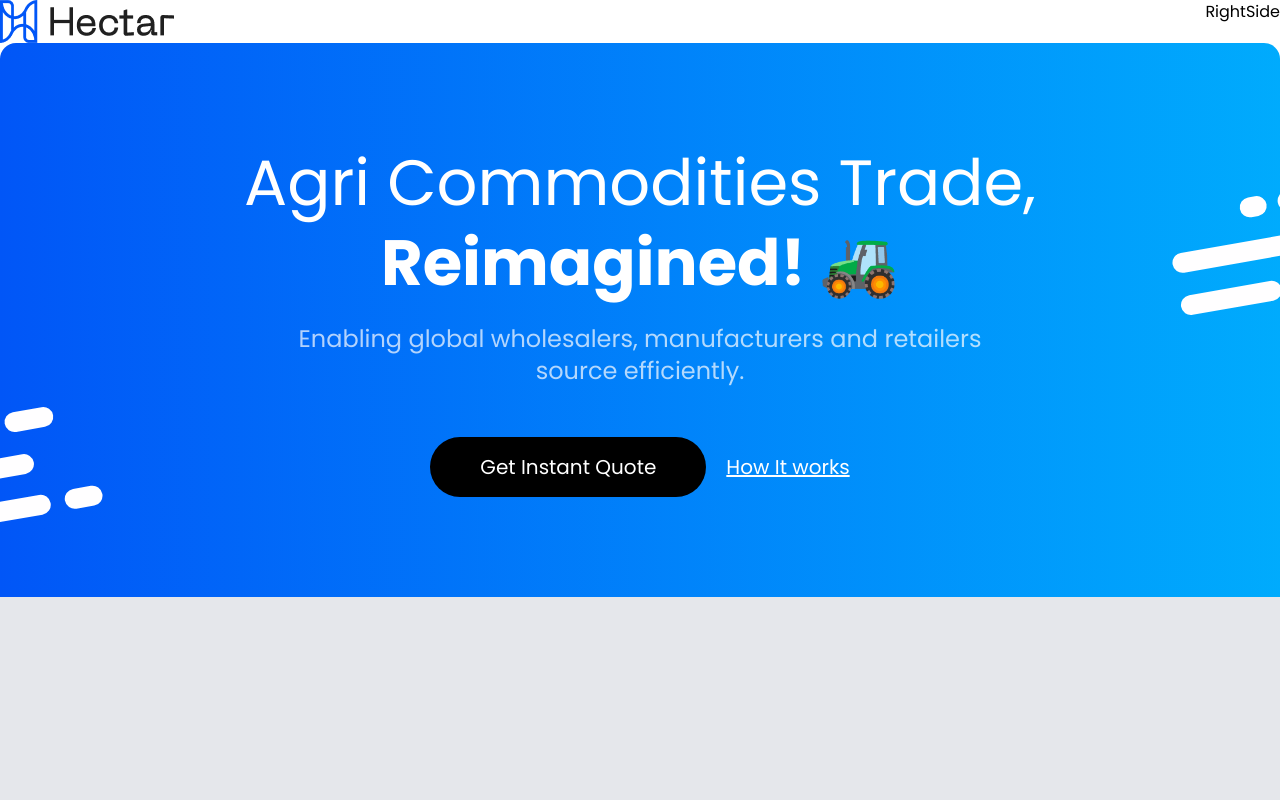
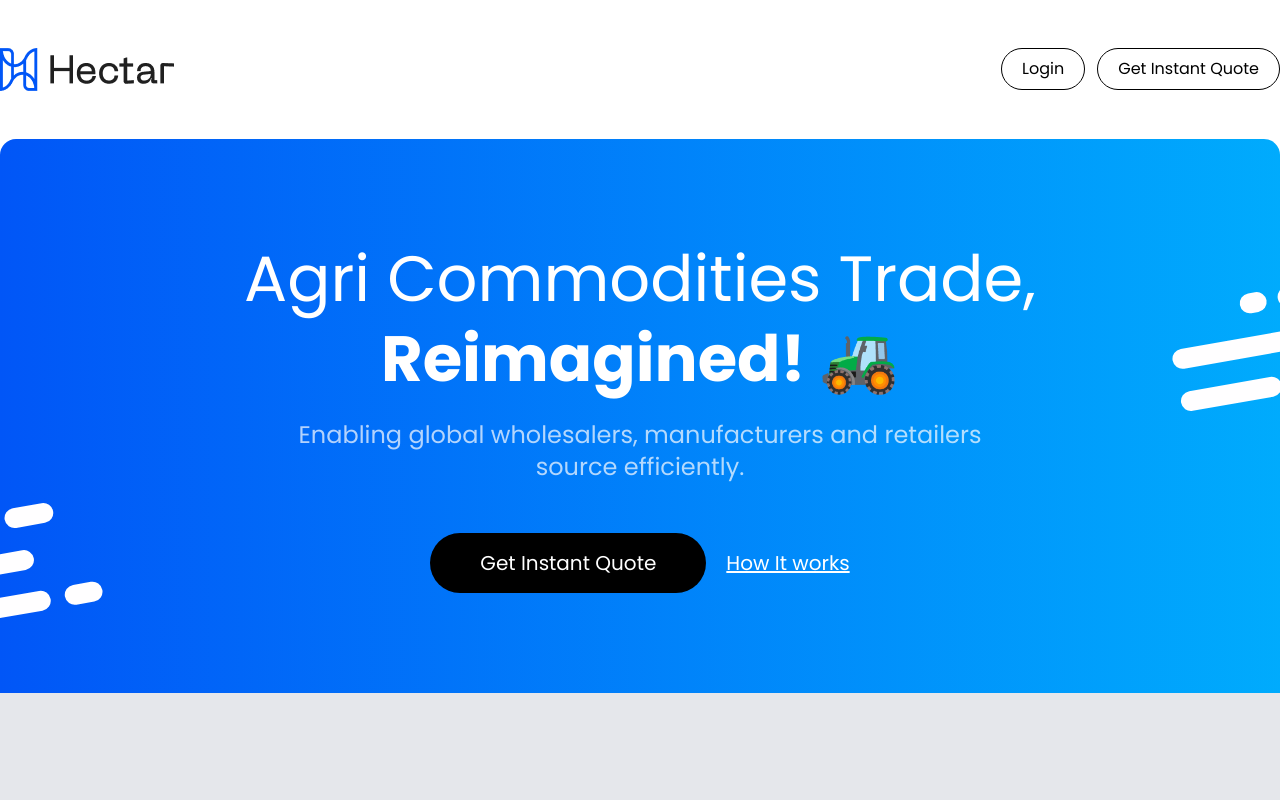
Before and after one commit to sankarNarayanan/Hectar-UI, a Next.js app in the folder web/: page / in a window 1280 px wide. Shown: the top 800 px of the page. Built offline with nearby package versions, Linux system fonts and the light colour scheme.

Commit message:
added header

```diff
--- a/web/src/components/Button/index.js
+++ b/web/src/components/Button/index.js
@@ -1,14 +1,21 @@
 export default function Button({
   children,
   variant,
+  size,
   className = "",
   ...orgProps
 }) {
-  className += " rounded-full px-[50px] py-4 text-xl";
+  className += " rounded-full";
   if (variant === "outline") {
     className += " border border-solid border-black";
   } else {
     className += " bg-black text-white";
+  }
+
+  if (size === "xs") {
+    className += " text-base py-2 px-[20px]";
+  } else {
+    className += " text-xl py-4 px-[50px]";
   }
   return (
     <button className={className} {...orgProps}>
--- a/web/src/components/Header/index.jsx
+++ b/web/src/components/Header/index.jsx
@@ -1,11 +1,21 @@
 import HorizontalLogo from "@/assets/logo/Horizontal_Logo.png";
 import Image from "next/image";
+import Button from "../Button";
 
 export default function Header() {
   return (
     <div className="container mx-auto">
-      <div className="float-right">RightSide</div>
-      <Image src={HorizontalLogo} />
+      <div className="flex my-12 justify-between">
+        <Image src={HorizontalLogo} />
+        <div>
+          <Button variant="outline" size="xs" className="me-3">
+            Login
+          </Button>
+          <Button variant="outline" size="xs">
+            Get Instant Quote
+          </Button>
+        </div>
+      </div>
     </div>
   );
 }
```
